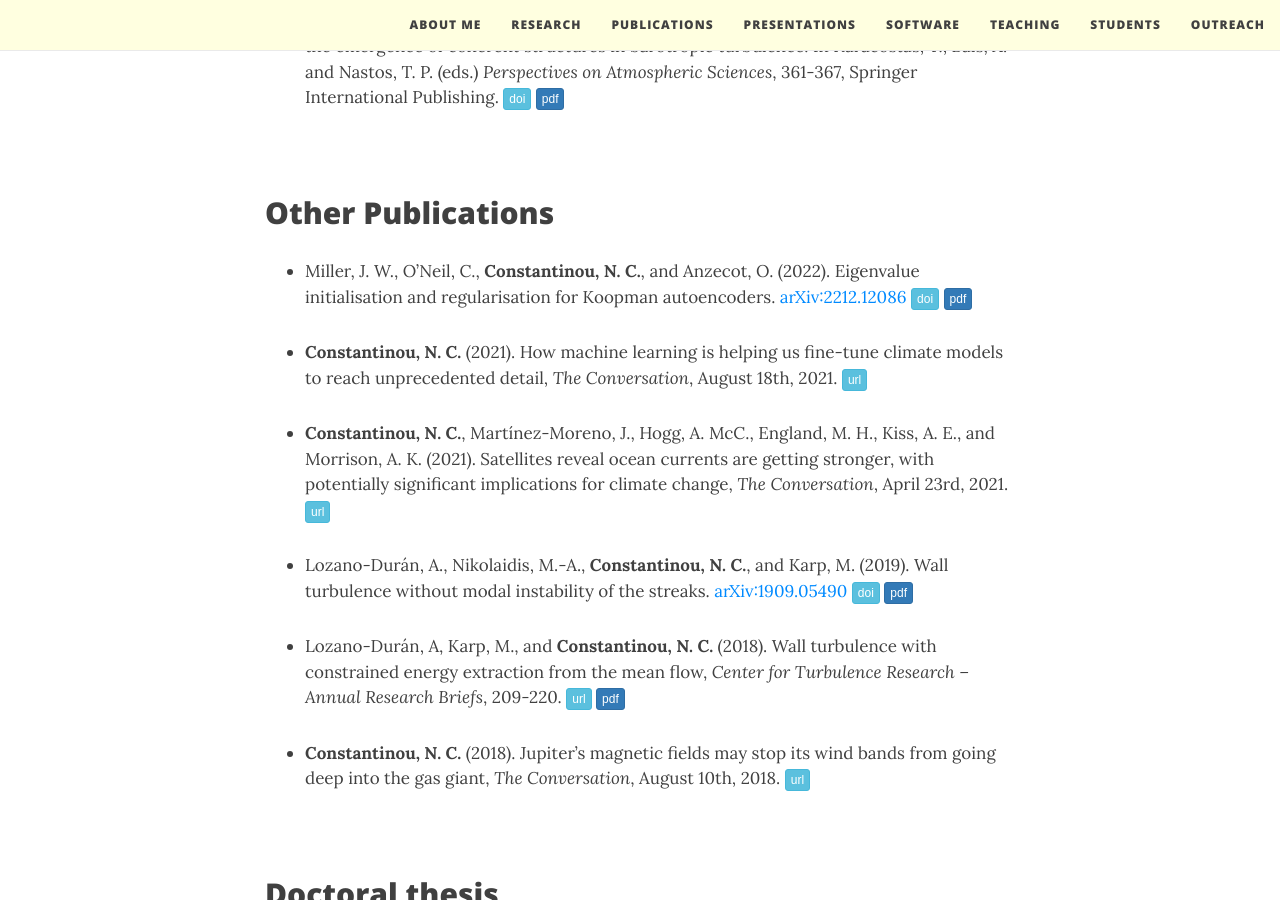
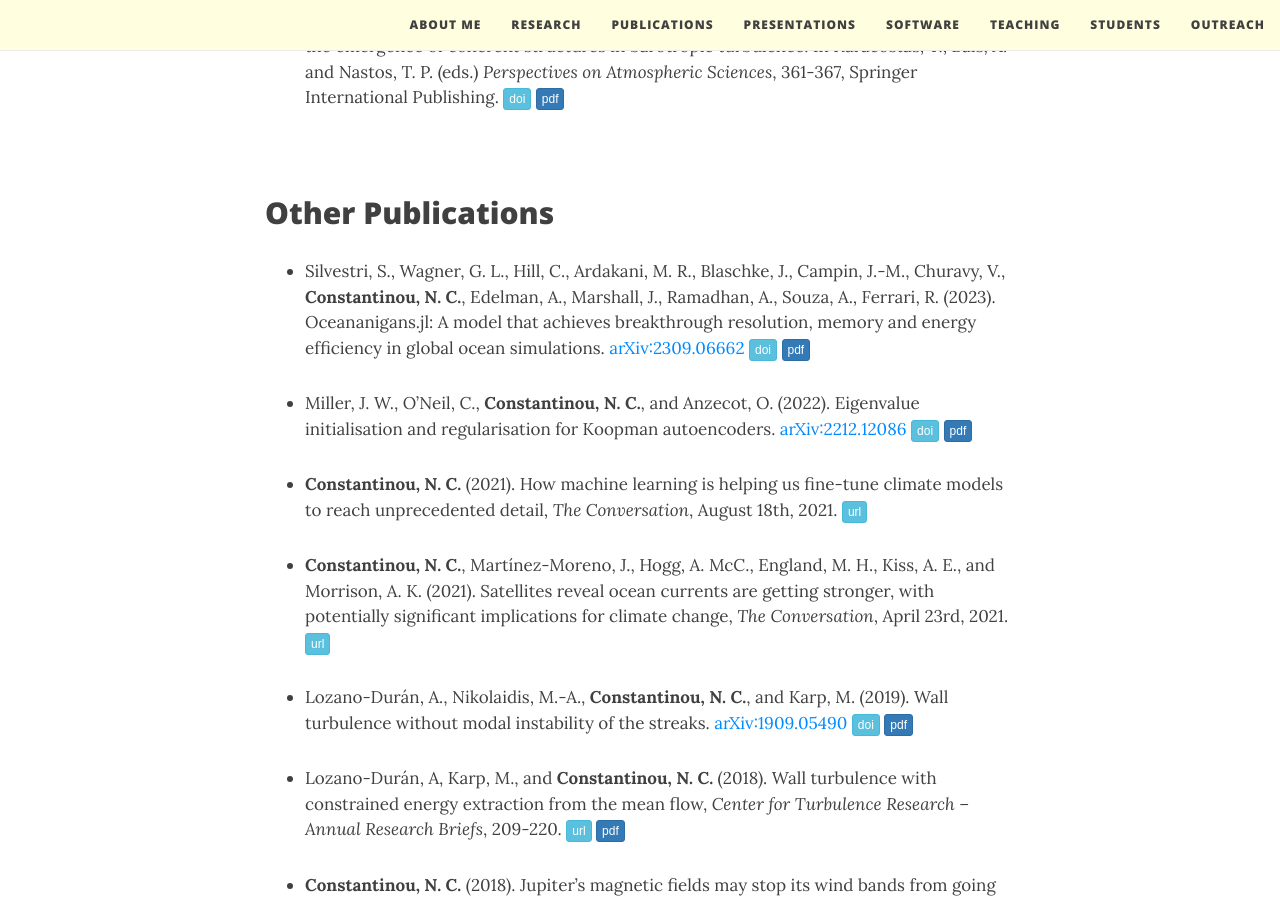
Before and after one commit to navidcy/navidcy.github.io, a Jekyll site: the page built from publications.md, in a window 1280 px wide and 900 px high, scrolled down 3916 px. Built offline with Jekyll 4.4.1, drawn with Linux system fonts in a browser that asks for light colours; nearby versions of some CDN libraries; comment, search, counter and statistics services are not loaded.

Commit message:
add Oceananigans GB report

```diff
--- a/publications.md
+++ b/publications.md
@@ -8,6 +8,8 @@ title: Publications
 ## Journal articles
 
 ### Submitted/In review
+
+<!-- - Klöwer, M., Gelbrecht, M., Hotta, D., Silvestri, S., Wagner, G. L., White, A., Hatfield, S., Meyer, D., Kimpson, T., **Constantinou, N. C.**, and Hill, C. (2023). SpeedyWeather.jl: Reinventing atmospheric general circulation models towards interactivity, extensibility and composability.  _J. Open Source Softw._ (submitted on Oct 2023) [<span class="btn btn-default btn-xs{{end}}" style="font-family:sans-serif;">repository</span>][SpeedyWeather-repo]{:target="_blank"} [<span class="btn btn-default btn-xs{{end}}" style="font-family:sans-serif;">documentation</span>][SpeedyWeather-docs]{:target="_blank"} [<span class="btn btn-default btn-xs{{end}}" style="font-family:sans-serif;">open review</span>][SpeedyWeather-JOSS-review]{:target="_blank"} [<span class="btn btn-primary btn-xs{{end}}" style="font-family:sans-serif;">pdf</span>][speedyweather] -->
 
 - Strong-Wright, J., Chen, S., **Constantinou, N. C.**, Silvestri, S., Wagner, G. L., and Taylor, J. R. (2023). OceanBioME.jl: A flexible environment for modelling the coupled interactions between ocean biogeochemistry and physics.  _J. Open Source Softw._ (submitted on Jun 2023) [<span class="btn btn-default btn-xs{{end}}" style="font-family:sans-serif;">repository</span>][OceanBioME-repo]{:target="_blank"} [<span class="btn btn-default btn-xs{{end}}" style="font-family:sans-serif;">documentation</span>][OceanBioME-docs]{:target="_blank"} [<span class="btn btn-default btn-xs{{end}}" style="font-family:sans-serif;">open review</span>][OceanBioME-JOSS-review]{:target="_blank"} [<span class="btn btn-primary btn-xs{{end}}" style="font-family:sans-serif;">pdf</span>][oceanbiome]
 
@@ -128,6 +130,9 @@ Selection of press coverage: [<span class="btn btn-default btn-xs{{end}}" style=
 
 ## Other Publications
 
+- Silvestri, S., Wagner, G. L., Hill, C., Ardakani, M. R., Blaschke, J., Campin, J.-M., Churavy, V., **Constantinou, N. C.**, Edelman, A., Marshall, J., Ramadhan, A., Souza, A., Ferrari, R. (2023). Oceananigans.jl: A model that achieves breakthrough resolution, memory and energy efficiency in global ocean simulations. [arXiv:2309.06662][]{:target="_blank"} [<span class="btn btn-info btn-xs{{end}}" style="font-family:sans-serif;">doi</span>][oceananigans-scalings-doi]{:target="_blank"} [<span class="btn btn-primary btn-xs{{end}}" style="font-family:sans-serif;">pdf</span>][oceananigans-scalings]
+
+
 - Miller, J. W., O'Neil, C., **Constantinou, N. C.**, and Anzecot, O. (2022). Eigenvalue initialisation and regularisation for Koopman autoencoders. [arXiv:2212.12086][]{:target="_blank"} [<span class="btn btn-info btn-xs{{end}}" style="font-family:sans-serif;">doi</span>][eigeninit-eigenloss-doi]{:target="_blank"} [<span class="btn btn-primary btn-xs{{end}}" style="font-family:sans-serif;">pdf</span>][eigeninit-eigenloss]
 
 
@@ -161,13 +166,18 @@ Selection of press coverage: [<span class="btn btn-default btn-xs{{end}}" style=
 [OceanBioME-repo]: https://github.com/OceanBioME/OceanBioME.jl
 [OceanBioME-docs]: https://oceanbiome.github.io/OceanBioME.jl/stable/
 [OceanBioME-JOSS-review]: https://joss.theoj.org/papers/f991f4a8f0fc5ab1aba3dd1ac51f20bd
+[SpeedyWeather-repo]: https://github.com/SpeedyWeather/SpeedyWeather.jl
+[SpeedyWeather-docs]: https://speedyweather.github.io/SpeedyWeather.jl/stable/
+[SpeedyWeather-JOSS-review]: https://joss.theoj.org/papers/f991f4a8f0fc5ab1aba3dd1ac51f20bd
 
+[speedyweather]: speedyweather.pdf
 [oceanbiome]: oceanbiome.pdf
 [catke-physics]: catke-physics.pdf
 [review-multiscale-SO]: review-multiscale-SO.pdf
 [ascintrusions]: asc_canyon_intrusions.pdf
 [buoyancygyres]: buoyancygyres.pdf
 [HCNuScaling]: HCNuScaling.pdf
+[oceananigans-scalings]: oceananigans-scalings.pdf
 [eigeninit-eigenloss]: eigeninit-eigenloss.pdf
 [StokesDrift]: stokes-drift.pdf
 [occiput-SO]: occiput-SO.pdf
@@ -199,6 +209,7 @@ Selection of press coverage: [<span class="btn btn-default btn-xs{{end}}" style=
 [buoyancygyres-doi]: https://doi.org/10.1175/JPO-D-23-0016.1
 [occiput-SO-doi]: https://doi.org/10.1029/2022JC018440
 [modallystableturbulence-doi]: https://doi.org/10.48550/arXiv.1909.05490
+[oceananigans-scalings-doi]: https://doi.org/10.48550/arXiv.2309.06662
 [eigeninit-eigenloss-doi]: https://doi.org/10.48550/arXiv.2212.12086
 [objectdrift-doi]: https://doi.org/10.1175/JPO-D-20-0275.1
 [intrinsic-ocean-var-doi]: https://doi.org/10.1175/JCLI-D-20-0962.1
@@ -253,6 +264,7 @@ Selection of press coverage: [<span class="btn btn-default btn-xs{{end}}" style=
 [arXiv:2301.11474]: http://arxiv.org/abs/2301.11474
 [arXiv:2304.13225]: http://arxiv.org/abs/2304.13225
 [arXiv:2306.13204]: http://arxiv.org/abs/2306.13204
+[arXiv:2309.06662]: http://arxiv.org/abs/2309.06662
 
 [twolayer-mom6-movie]: https://vimeo.com/342848501
 
```
Also changed, not shown: 1 other file.
